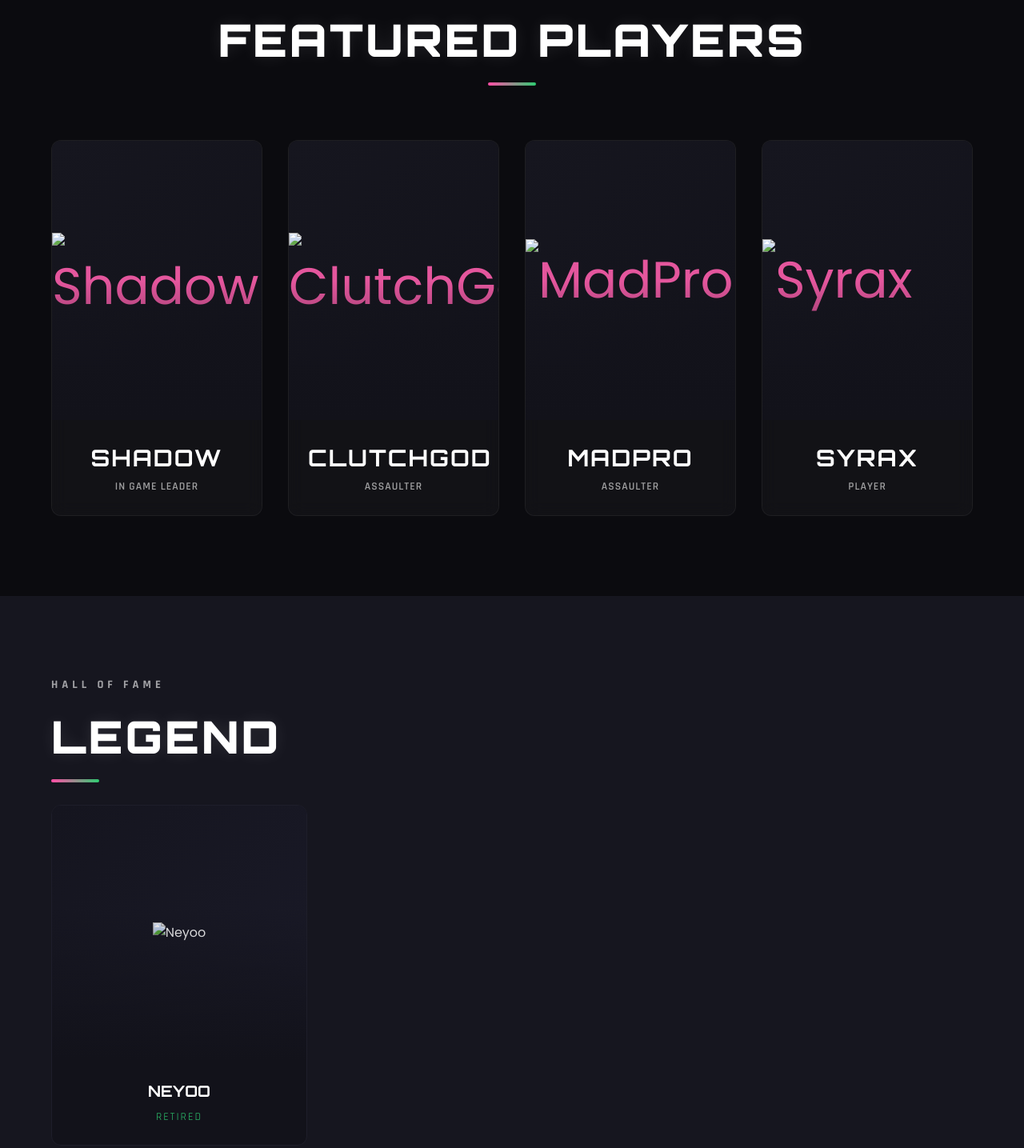
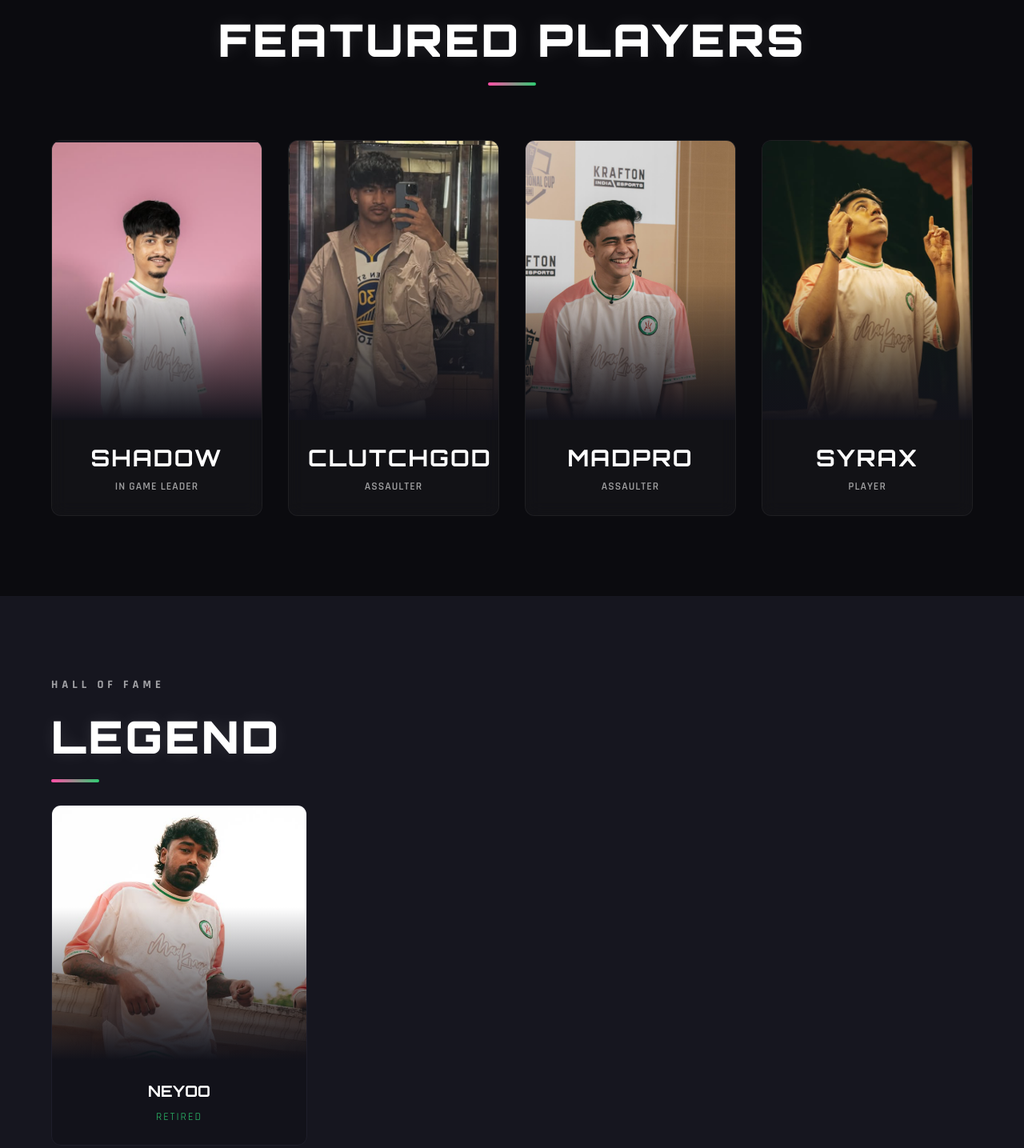
Before and after one commit to website-prototype/madk, a plain HTML site: page index.html in a window 1280 px wide. Shown: the part 1442-2877 px from the top of the page at 80% size. Drawn offline with Linux system fonts and the light colour scheme; files that its build step writes are made by us from their sources; a script that the page names is missing; files whose address does not match are found by name.

Commit message:
Update index.html

```diff
--- a/index.html
+++ b/index.html
@@ -8,7 +8,7 @@
   <meta name="author" content="MadKings Esports">
   <title>MadKings Esports — Building a Kingdom of Gamers</title>
   <link rel="stylesheet" href="css/style.css" />
-  <link rel="icon" type="image/png" href="assets/images/players/logo.png">
+  <link rel="icon" type="image/png" href="logo.png">
   <style>
     /* GLOBAL ENHANCEMENTS & TYPOGRAPHY */
     html { scroll-behavior: smooth; }
@@ -507,7 +507,7 @@ filter: drop-shadow(0 0 15px rgba(255,255,255,0.4));
 <div class="player-card reveal">
 
 <div class="player-card-img">
-<img src="assets/images/players/shadow.png" alt="Shadow">
+<img src="shadow.png" alt="Shadow">
 </div>
 
 <div class="player-card-info">
@@ -522,7 +522,7 @@ filter: drop-shadow(0 0 15px rgba(255,255,255,0.4));
 
 <div class="player-card reveal">
 <div class="player-card-img">
-<img src="assets/images/players/clutchgod.png" alt="ClutchGod">
+<img src="clutchgod.png" alt="ClutchGod">
 </div>
 
 <div class="player-card-info">
@@ -537,7 +537,7 @@ filter: drop-shadow(0 0 15px rgba(255,255,255,0.4));
 
 <div class="player-card reveal">
 <div class="player-card-img">
-<img src="assets/images/players/pro.png" alt="MadPro">
+<img src="pro.png" alt="MadPro">
 </div>
 
 <div class="player-card-info">
@@ -552,7 +552,7 @@ filter: drop-shadow(0 0 15px rgba(255,255,255,0.4));
 
 <div class="player-card reveal">
 <div class="player-card-img">
-<img src="assets/images/players/syrax.png" alt="Syrax">
+<img src="syrax.png" alt="Syrax">
 </div>
 
 <div class="player-card-info">
@@ -575,7 +575,7 @@ filter: drop-shadow(0 0 15px rgba(255,255,255,0.4));
         <a href="https://liquipedia.net/pubgmobile/Neyoo" target="_blank" class="roster-card reveal">
 
 <div class="roster-card-visual">
-<img src="assets/images/players/neyoo.png" alt="Neyoo">
+<img src="neyoo.png" alt="Neyoo">
 </div>
 
 <div class="roster-card-body">
@@ -818,4 +818,5 @@ filter: drop-shadow(0 0 15px rgba(255,255,255,0.4));
     });
   </script>
 </body>
+
 </html>
```
